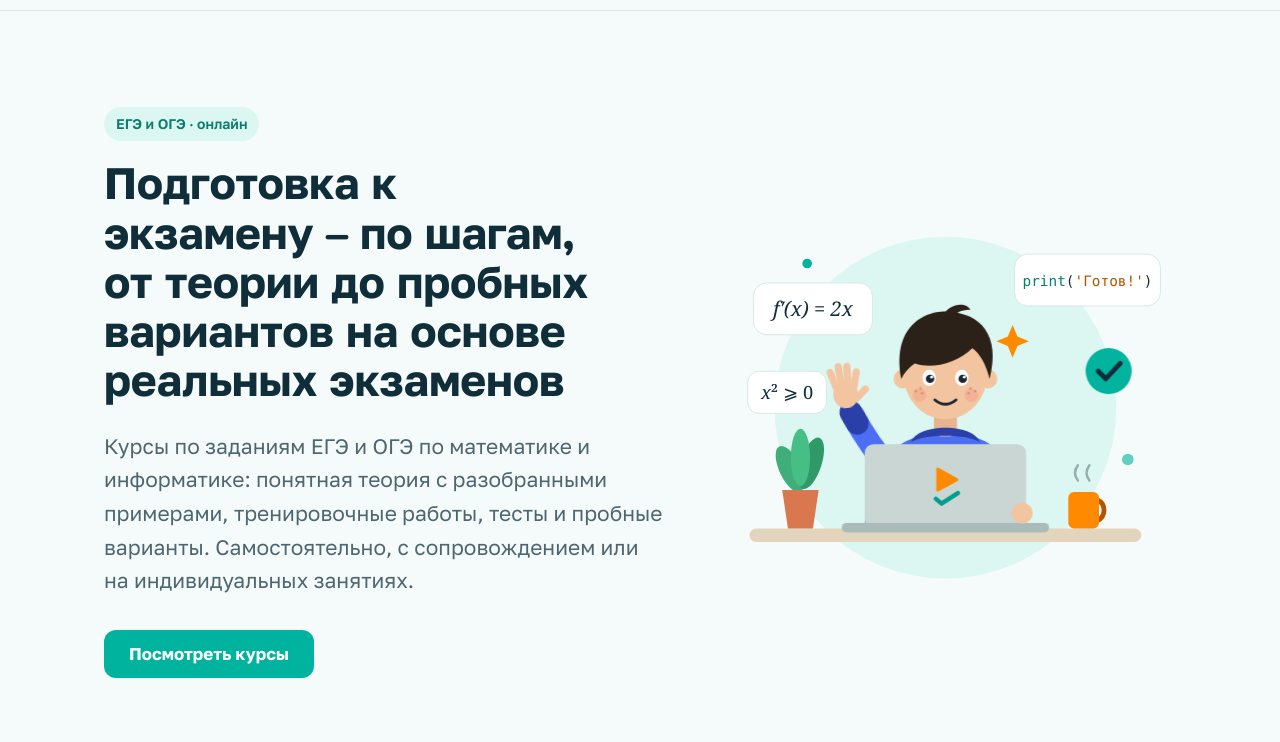
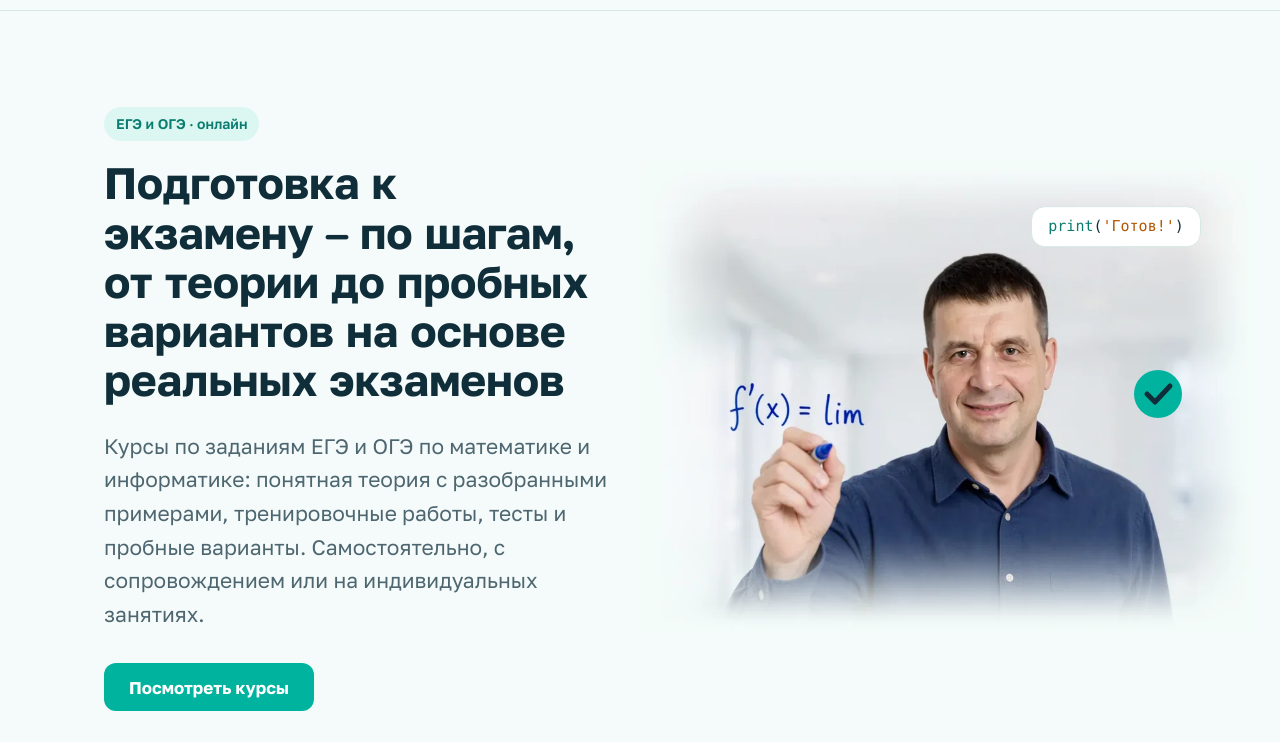
Before and after one commit to i-plt/yourclass-site, a plain HTML site: page index.html in a window 1280 px wide. Shown: the part 58-800 px from the top of the page. Drawn offline with nearby package versions, Linux system fonts and the light colour scheme.

Commit message:
Фото преподавателя вместо иллюстрации в первом экране
Co-Authored-By: Claude Opus 5.5 <noreply@anthropic.com>

```diff
--- a/index.html
+++ b/index.html
@@ -83,22 +83,35 @@ nav.links a:hover{color:var(--text)}
 
 /* hero */
 .hero{padding:96px 0 80px; position:relative; overflow:hidden}
-.hero .wrap{display:grid; grid-template-columns:1.1fr .9fr; gap:48px; align-items:center}
+.hero .wrap{display:grid; grid-template-columns:1fr 1fr; column-gap:48px; align-items:start}
+/* левая колонка раскладывается по строкам сетки: фото занимает строки заголовка и абзаца */
+.hero .wrap > div:first-child{display:contents}
+.hero .eyebrow,.hero h1,.hero p.lead,.hero .cta{grid-column:1; position:relative; z-index:1}
+.hero .eyebrow{justify-self:start}
+.hero .cta{margin-top:32px}
 .eyebrow{display:inline-block; padding:6px 12px; border-radius:999px; background:var(--brand-soft);
   color:var(--brand-strong); font-weight:600; font-size:14px; margin-bottom:20px}
-.hero p.lead{font-size:clamp(18px,2vw,21px); color:var(--muted); margin:22px 0 32px; max-width:34em}
+.hero p.lead{font-size:clamp(18px,2vw,21px); color:var(--muted); margin:22px 0 0; max-width:34em}
 .cta{display:flex; flex-wrap:wrap; gap:12px}
-.hero-art{justify-self:center; width:100%; max-width:480px; height:auto; overflow:visible}
+.hero-photo{position:relative; margin:0; grid-column:2; grid-row:2 / 4; align-self:stretch}
+/* на широком экране высота фото = высоте левой колонки; лишнее уходит вправо (не дальше 80 px за колонку) */
+.ph{position:absolute; top:0; bottom:0; right:calc(-1 * min(80px, (100vw - min(100vw, var(--max))) / 2 + 24px)); aspect-ratio:960/735}
+.ph img{display:block; width:100%; height:100%}
+.chip{position:absolute; background:var(--surface); border:1px solid var(--line); border-radius:14px}
+.chip.code{top:10%; right:9%; padding:12px 16px; font:15px/1 Menlo,Consolas,monospace; color:var(--text)}
+.chip .kw{color:var(--brand-strong)} .chip .str{color:var(--accent-strong)}
+.chip.ok{top:46%; right:12%; width:48px; height:48px; border:0; background:none}
 .float{animation:bob 6s ease-in-out infinite}
 .f2{animation-delay:-2s}.f3{animation-delay:-4s}
 @keyframes bob{0%,100%{transform:translateY(0)}50%{transform:translateY(-8px)}}
-.wave{transform-box:view-box; transform-origin:184px 302px; animation:wave 2.4s ease-in-out infinite}
-@keyframes wave{0%,40%,100%{transform:rotate(0)}10%,30%{transform:rotate(-8deg)}20%{transform:rotate(4deg)}}
-@media (prefers-reduced-motion:reduce){.float,.wave{animation:none}}
+@media (prefers-reduced-motion:reduce){.float{animation:none}}
 @media (max-width:860px){
   .hero{padding:48px 0 56px}
-  .hero .wrap{grid-template-columns:1fr; gap:32px}
-  .hero-art{max-width:380px}
+  .hero .wrap{grid-template-columns:1fr}
+  .hero-photo{grid-column:1; grid-row:auto; margin-top:32px; max-width:520px; justify-self:center; width:100%}
+  .ph{position:relative; right:auto; top:auto; bottom:auto; width:100%}
+  .chip.code{top:3%; right:4%; padding:9px 12px; font-size:13px}
+  .chip.ok{right:6%}
 }
 
 /* sections */
@@ -204,78 +217,13 @@ dialog::backdrop{background:rgba(10,12,16,.55); backdrop-filter:blur(3px)}
           <a class="btn btn-primary btn-white" href="#courses">Посмотреть курсы</a>
         </div>
       </div>
-      <svg class="hero-art" viewBox="0 0 480 440" role="img" aria-label="Ученик занимается за ноутбуком">
-        <defs>
-        </defs>
-        <circle cx="240" cy="236" r="178" fill="var(--brand-soft)"/>
-        <circle cx="96" cy="86" r="5" fill="var(--brand)"/>
-        <circle cx="430" cy="290" r="6" fill="var(--brand)" opacity=".6"/>
-        <path d="M310 150 l5 12 12 5 -12 5 -5 12 -5 -12 -12 -5 12 -5z" fill="var(--accent)"/>
-        <!-- стол -->
-        <rect x="36" y="362" width="408" height="14" rx="7" fill="var(--ill-desk)"/>
-        <!-- растение -->
-        <ellipse cx="78" cy="300" rx="11" ry="26" fill="#3fae7a" transform="rotate(-25 78 300)"/>
-        <ellipse cx="100" cy="294" rx="11" ry="28" fill="#2f9a68" transform="rotate(18 100 294)"/>
-        <ellipse cx="89" cy="288" rx="10" ry="30" fill="#46bf86"/>
-        <path d="M70 322 H108 L102 362 H76 Z" fill="#d9784f"/>
-        <!-- кружка -->
-        <path d="M398 332 a12 12 0 0 1 0 22" fill="none" stroke="var(--accent-strong)" stroke-width="5"/>
-        <rect x="368" y="324" width="32" height="38" rx="6" fill="var(--accent)"/>
-        <path d="M378 312 q-6 -8 0 -16 M390 312 q-6 -8 0 -16" fill="none" stroke="var(--muted)" stroke-width="2.5" stroke-linecap="round" opacity=".5"/>
-        <!-- ученик -->
-        <!-- поднятая рука машет -->
-        <g class="wave">
-        <path d="M184 302 Q164 272 152 240" fill="none" stroke="var(--ill-hoodie)" stroke-width="24" stroke-linecap="round"/>
-        <path d="M155 248 L150 236" stroke="var(--ill-hoodie-dark)" stroke-width="24" stroke-linecap="round"/>
-        <g stroke="#f2c5a0" stroke-width="7.5" stroke-linecap="round">
-          <path d="M138 208 L134 192"/><path d="M144 205 L143 187"/><path d="M151 205 L152 188"/><path d="M157 209 L161 195"/><path d="M158 222 L168 214"/>
-        </g>
-        <ellipse cx="147" cy="217" rx="13" ry="14" fill="#f2c5a0"/>
-        </g>
-        <path d="M156 362 C156 300 184 262 240 262 C296 262 324 300 324 362 Z" fill="var(--ill-hoodie)"/>
-        <rect x="228" y="236" width="24" height="30" rx="8" fill="#e8b48e"/>
-        <path d="M204 272 C212 252 268 252 276 272 C262 263 218 263 204 272 Z" fill="var(--ill-hoodie-dark)"/>
-        <!-- голова -->
-        <circle cx="196" cy="206" r="10" fill="#f2c5a0"/>
-        <circle cx="284" cy="206" r="10" fill="#f2c5a0"/>
-        <ellipse cx="240" cy="200" rx="44" ry="48" fill="#f2c5a0"/>
-        <path d="M194 206 C184 152 218 134 244 136 C276 138 298 160 286 206 C282 190 276 180 268 174 C252 190 226 196 208 190 C202 194 197 200 194 206 Z" fill="#2b2118"/>
-        <path d="M236 142 C244 126 262 126 266 134 C256 134 248 138 244 146 Z" fill="#2b2118"/>
-        <!-- лицо -->
-        <ellipse cx="223" cy="205" rx="7" ry="8.5" fill="#fff"/>
-        <ellipse cx="257" cy="205" rx="7" ry="8.5" fill="#fff"/>
-        <circle cx="224" cy="206" r="4.4" fill="#1f2430"/>
-        <circle cx="258" cy="206" r="4.4" fill="#1f2430"/>
-        <circle cx="225.6" cy="204.2" r="1.5" fill="#fff"/>
-        <circle cx="259.6" cy="204.2" r="1.5" fill="#fff"/>
-        <circle cx="213" cy="223" r="7" fill="#f4a38a" opacity=".55"/>
-        <circle cx="267" cy="223" r="7" fill="#f4a38a" opacity=".55"/>
-        <g fill="#c98c6a" opacity=".75"><circle cx="209" cy="219" r="1.3"/><circle cx="214" cy="216" r="1.3"/><circle cx="216" cy="221" r="1.3"/><circle cx="271" cy="219" r="1.3"/><circle cx="266" cy="216" r="1.3"/><circle cx="264" cy="221" r="1.3"/></g>
-        <path d="M229 228 Q240 237 251 228" fill="none" stroke="#1f2430" stroke-width="3" stroke-linecap="round"/>
-        <!-- ноутбук -->
-        <rect x="156" y="274" width="168" height="88" rx="9" fill="var(--ill-laptop)"/>
-        <path d="M232 300 V322 L252 311 Z" fill="var(--accent)" stroke="var(--accent)" stroke-width="3" stroke-linejoin="round"/>
-        <path d="M230 331 L236 336 L253 325" fill="none" stroke="var(--logo-chk)" stroke-width="4.5" stroke-linecap="round" stroke-linejoin="round"/>
-        <rect x="132" y="356" width="216" height="10" rx="5" fill="var(--ill-laptop-edge)"/>
-        <circle cx="320" cy="346" r="11" fill="#f2c5a0"/>
-        <!-- карточки -->
-        <g class="float f1">
-          <rect x="40" y="108" width="124" height="54" rx="14" fill="var(--surface)" stroke="var(--line)"/>
-          <text x="102" y="142" text-anchor="middle" font-family="'STIX Two Math','Cambria Math',Georgia,serif" font-style="italic" font-size="21" fill="var(--text)">f′(x) = 2x</text>
-        </g>
-        <g class="float f2">
-          <rect x="312" y="78" width="152" height="54" rx="14" fill="var(--surface)" stroke="var(--line)"/>
-          <text x="388" y="111" text-anchor="middle" font-family="Menlo,Consolas,monospace" font-size="15" fill="var(--text)"><tspan fill="var(--brand-strong)">print</tspan>(<tspan fill="var(--accent-strong)">'Готов!'</tspan>)</text>
-        </g>
-        <g class="float f3">
-          <circle cx="410" cy="206" r="24" fill="var(--brand)"/>
-          <path d="M399 206 l8 8 15 -16" fill="none" stroke="var(--on-brand)" stroke-width="5" stroke-linecap="round" stroke-linejoin="round"/>
-        </g>
-        <g class="float f2">
-          <rect x="34" y="200" width="82" height="44" rx="12" fill="var(--surface)" stroke="var(--line)"/>
-          <text x="75" y="229" text-anchor="middle" font-family="'STIX Two Math','Cambria Math',Georgia,serif" font-size="19" fill="var(--text)"><tspan font-style="italic">x</tspan>² ⩾ 0</text>
-        </g>
-      </svg>
+      <figure class="hero-photo">
+        <div class="ph">
+          <img src="teacher.webp?v=2" width="960" height="735" alt="Преподаватель пишет формулу производной" fetchpriority="high">
+          <div class="chip code float f2"><span class="kw">print</span>(<span class="str">'Готов!'</span>)</div>
+          <div class="chip ok float f3" aria-hidden="true"><svg viewBox="0 0 48 48"><circle cx="24" cy="24" r="24" fill="var(--brand)"/><path d="M13 24l8 8 15-16" fill="none" stroke="var(--on-brand)" stroke-width="5" stroke-linecap="round" stroke-linejoin="round"/></svg></div>
+          </div>
+      </figure>
     </div>
   </section>
 
```
Also changed, not shown: teacher.webp (added).
